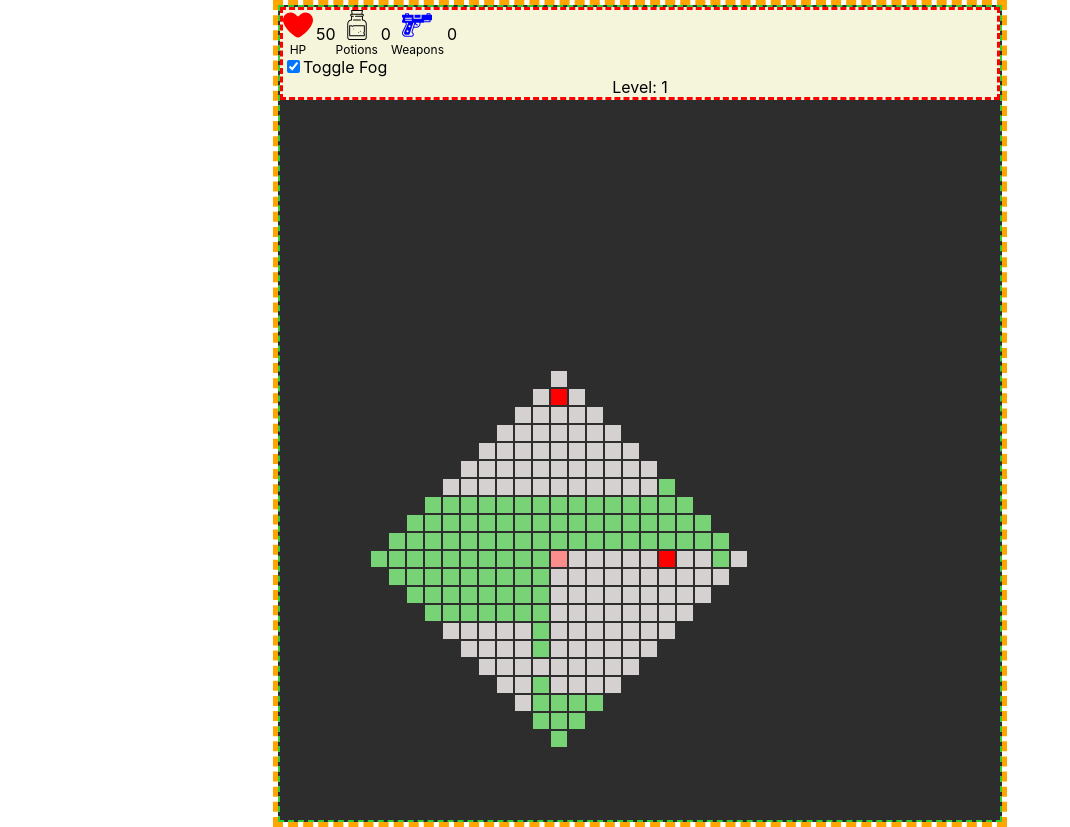
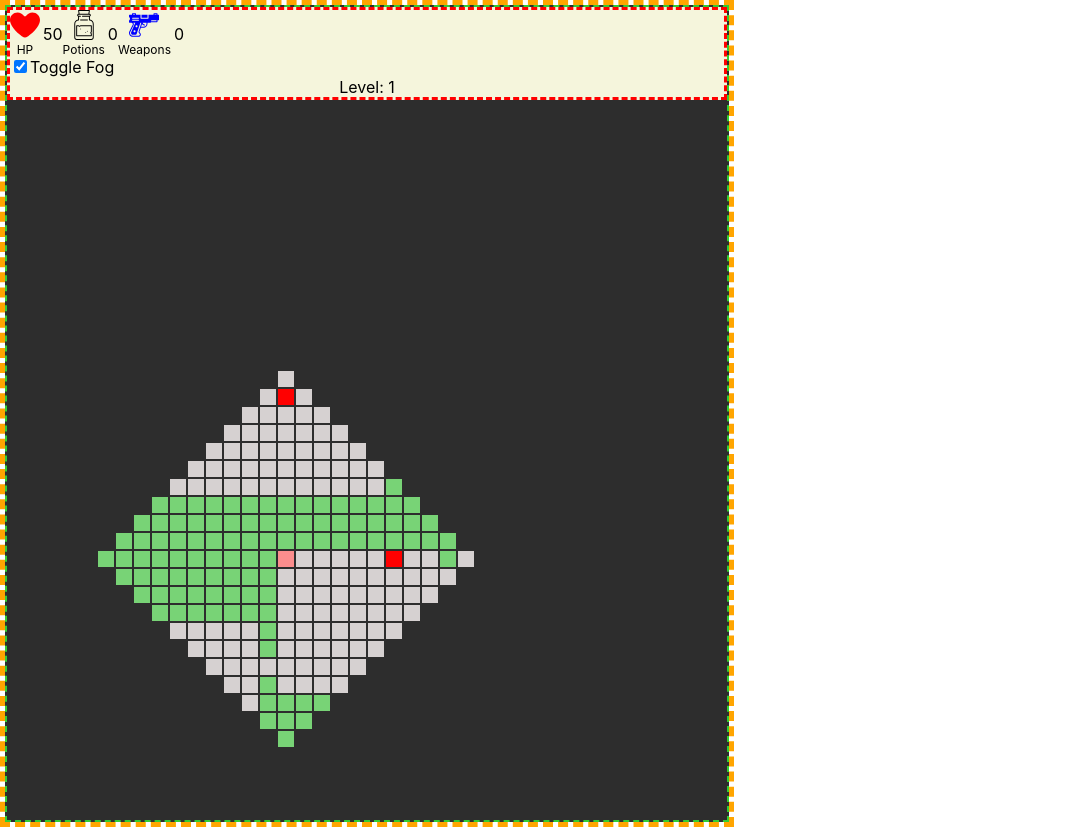
Before and after one commit to theednaffattack/dungeon-crawler-new, a React (Vite) app: page / in a window 1280 px wide. Shown: the whole page, without its empty margins (0-1070 px from the left). Built offline with nearby package versions, Linux system fonts and the light colour scheme.

Commit message:
add styling to root component

```diff
--- a/src/app.css
+++ b/src/app.css
@@ -35,7 +35,10 @@
   flex-direction: column;
   border: 5px orange dashed;
 }
-
+#root {
+  display: flex;
+  height: 100%;
+}
 .app {
   display: flex;
   justify-content: center;
```
